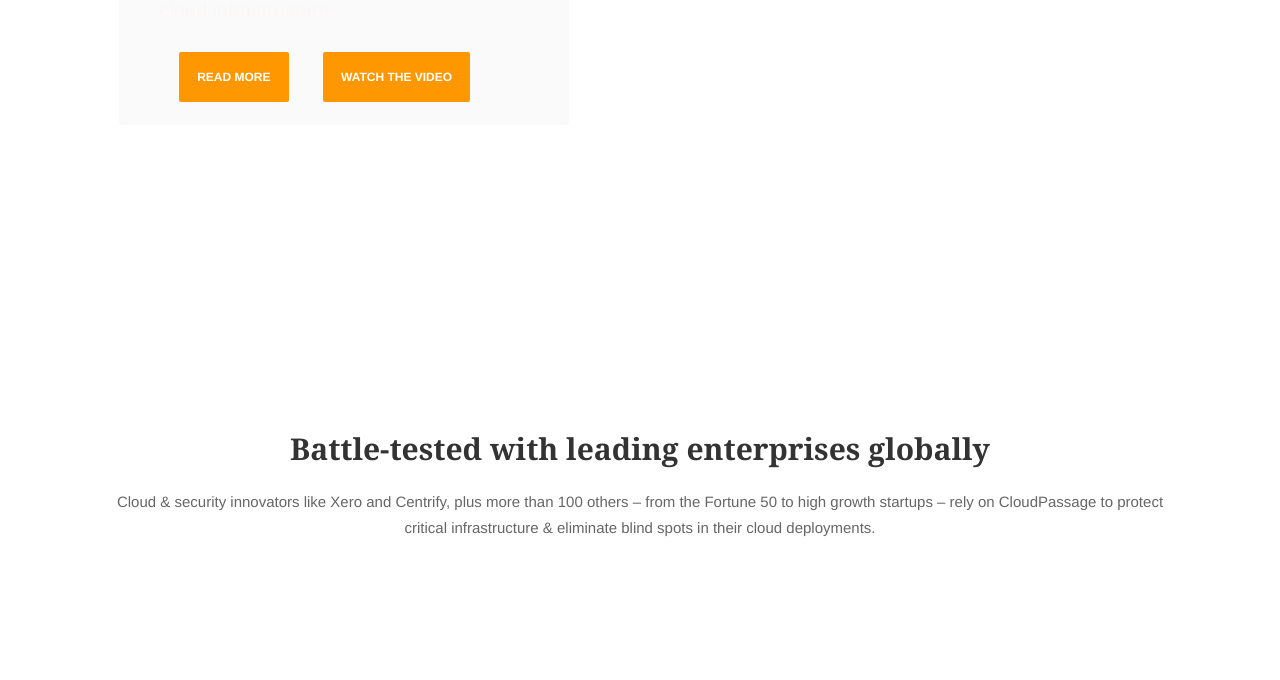
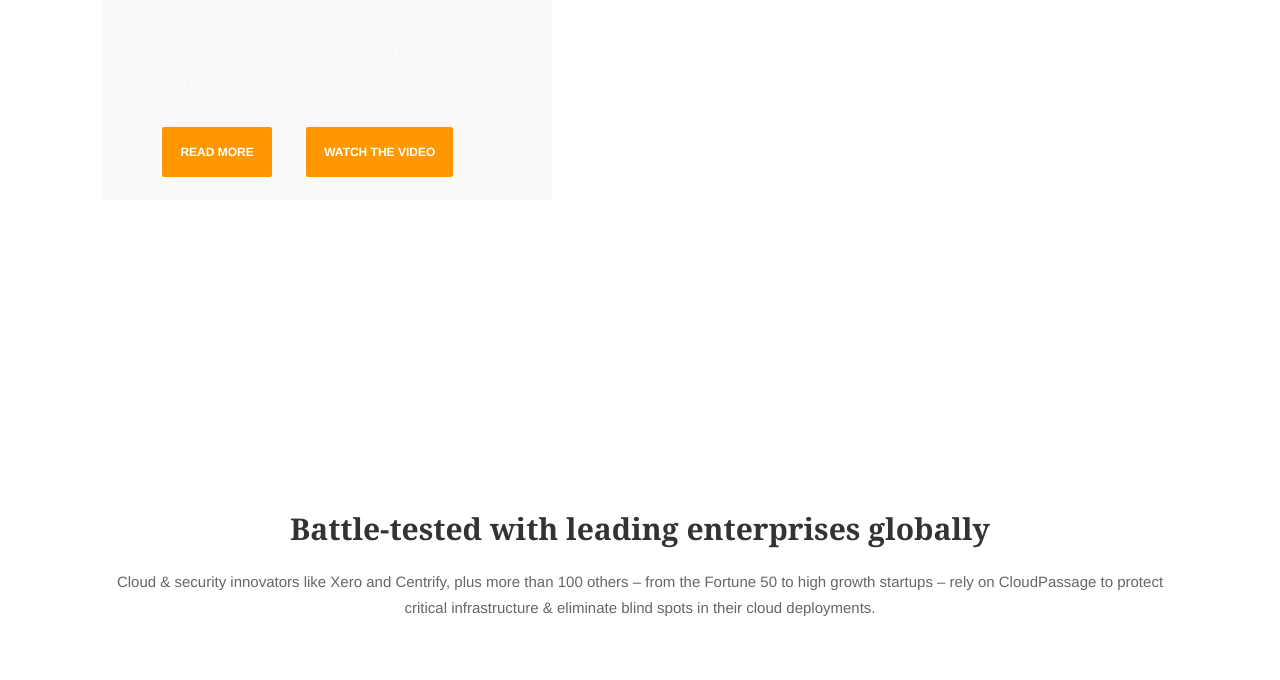
Before and after one commit to Farman0234/web-dev-ai-assigment, a plain HTML site: page index.html in a window 1280 px wide. Shown: the part 366-1046 px from the top of the page. Before the commit the page ends 966 px from the top, so only its background shows below. Drawn offline with Linux system fonts and the light colour scheme.

Commit message:
first commiwaat

```diff
--- a/Style.css
+++ b/Style.css
@@ -111,9 +111,8 @@
   background: url("./9926600_4326938.jpg") no-repeat center center/cover;
   background-size: cover;
   background-position: center;
-  padding: 20px;
   background-attachment: scroll;
-  height: 80vh;
+  height: 90vh;
   width: 100%;
   display: flex;
   align-items: center;
@@ -123,7 +122,7 @@
   background: rgba(245, 242, 242, 0.404);
   padding: 40px;
   margin-left: 8%;
-  margin-bottom:140px ;
+  margin-bottom:70px ;
   max-width: 450px;
   border-radius: 2px;
   color: #000;
--- a/index.html
+++ b/index.html
@@ -4,7 +4,7 @@
     <meta charset="UTF-8" />
     <meta name="viewport" content="width=device-width, initial-scale=1.0" />
     <title>CloudPassage Clone</title>
-    <link rel="stylesheet" href="style.css" />
+    <link rel="stylesheet" href="Style.css" />
   </head>
   <body>
     <!-- Top Header -->
```
